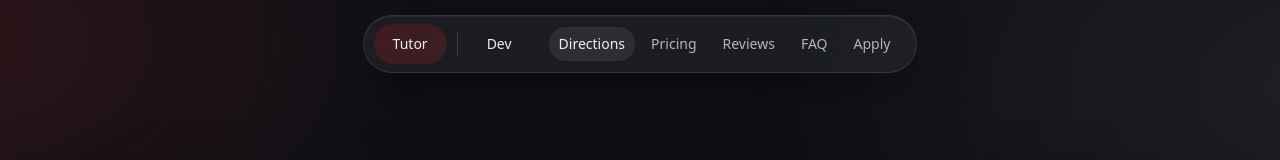
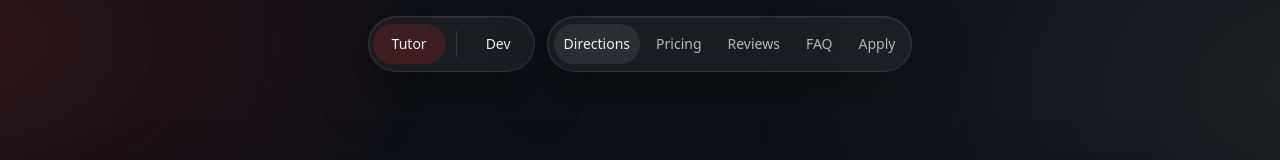
Before and after one commit to MaRkS1234567/MySite-web, a React (Vite) app: page /tutor in a window 1280 px wide. Shown: the top 160 px of the page. Built offline with nearby package versions, Linux system fonts and the light colour scheme.

Commit message:
feat(header): responsive desktop pills + mobile tab bar with mode toggle

```diff
--- a/src/layouts/components/Header/Header.module.scss
+++ b/src/layouts/components/Header/Header.module.scss
@@ -18,6 +18,78 @@
   align-items: center;
   justify-content: center;
   min-height: 64px;
+}
+
+/* Two separate pills on desktop: mode switch + sections menu */
+.pillsRow {
+  display: inline-flex;
+  align-items: center;
+  justify-content: center;
+  gap: 12px;
+}
+
+.modePill {
+  display: inline-flex;
+  align-items: center;
+  gap: 12px;
+  height: 56px;
+
+  padding: 4px;
+  border-radius: 999px;
+
+  background: rgba(255, 255, 255, 0.05);
+  border: 1px solid rgba(255, 255, 255, 0.10);
+  backdrop-filter: blur(14px);
+
+  box-shadow:
+    0 18px 60px rgba(0, 0, 0, 0.35),
+    0 1px 0 rgba(255, 255, 255, 0.06) inset;
+
+  transition:
+    transform $dur-3 $ease-out,
+    background $dur-3 $ease-out,
+    border-color $dur-3 $ease-out,
+    box-shadow $dur-3 $ease-out;
+}
+
+.modePill:hover {
+  background: rgba(255, 255, 255, 0.07);
+  border-color: rgba(255, 255, 255, 0.14);
+  box-shadow:
+    0 22px 70px rgba(0, 0, 0, 0.42),
+    0 1px 0 rgba(255, 255, 255, 0.08) inset;
+}
+
+.sectionsPill {
+  display: inline-flex;
+  align-items: center;
+  height: 56px;
+
+  padding: 4px;
+  border-radius: 999px;
+
+  background: rgba(255, 255, 255, 0.05);
+  border: 1px solid rgba(255, 255, 255, 0.10);
+  backdrop-filter: blur(14px);
+
+  box-shadow:
+    0 18px 60px rgba(0, 0, 0, 0.35),
+    0 1px 0 rgba(255, 255, 255, 0.06) inset;
+
+  transition:
+    opacity $dur-3 $ease-out,
+    transform $dur-3 $ease-out,
+    background $dur-3 $ease-out,
+    border-color $dur-3 $ease-out,
+    box-shadow $dur-3 $ease-out;
+}
+
+.sectionsPill:hover {
+  background: rgba(255, 255, 255, 0.07);
+  border-color: rgba(255, 255, 255, 0.14);
+  box-shadow:
+    0 22px 70px rgba(0, 0, 0, 0.42),
+    0 1px 0 rgba(255, 255, 255, 0.08) inset;
 }
 
 /*
@@ -111,6 +183,22 @@
   justify-content: center;
 }
 
+.isLanding .sectionsPill {
+  display: none;
+}
+
+.isExpanded .sectionsPill {
+  display: inline-flex;
+  opacity: 1;
+  transform: translateX(0);
+}
+
+/* Initial (before expanded): keep it ready for transition when not landing */
+.sectionsPill {
+  opacity: 0;
+  transform: translateX(-6px);
+}
+
 .isExpanded .pill {
   padding: 8px 10px; /* slightly wider feel */
 }
@@ -138,8 +226,8 @@
   display: inline-flex;
   align-items: center;
   gap: 6px;
-  padding-left: 6px;
-  padding-right: 6px; /* breathing room before pill edge */
+  padding-left: 2px;
+  padding-right: 2px; /* breathing room before pill edge */
 }
 
 .menuLink {
@@ -148,8 +236,13 @@
   font-weight: $fw-medium;
   color: $text-muted;
 
-  padding: 8px 10px;
-  border-radius: $radius-md;
+  height: 40px;
+  padding: 0 10px;
+  display: inline-flex;
+  align-items: center;
+  justify-content: center;
+
+  border-radius: 999px;
 
   transition:
     color $dur-3 $ease-out,
--- a/src/layouts/components/Header/Header.tsx
+++ b/src/layouts/components/Header/Header.tsx
@@ -195,7 +195,8 @@ export function Header() {
       <header className={[styles.header, isLanding ? styles.isLanding : styles.isExpanded].join(' ')}>
         <Container>
           <div className={styles.row}>
-            <div className={styles.pill}>
+            <div className={styles.pillsRow}>
+              <div className={styles.modePill}>
                 <div className={styles.segmentWrap}>
                   <NavLink
                     to="/tutor"
@@ -221,8 +222,9 @@ export function Header() {
                     </Button>
                   </NavLink>
                 </div>
+              </div>
 
-              <div className={styles.pillMenu} aria-hidden={isLanding || !mode}>
+              <div className={styles.sectionsPill} aria-hidden={isLanding || !mode}>
                 {!isLanding && mode && (
                   <nav className={styles.menu} aria-label={`${mode} sections`}>
                     {menu.map((item) => (
```
Lines whose indentation alone changed are shown as unchanged.
